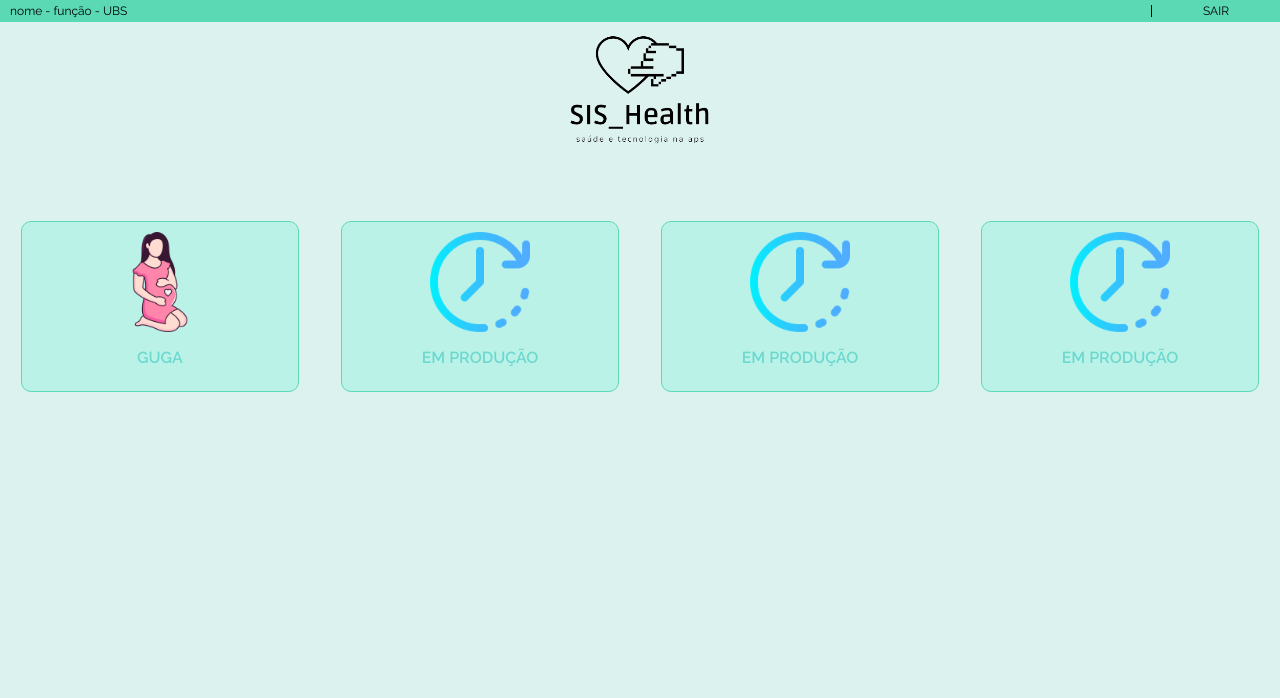
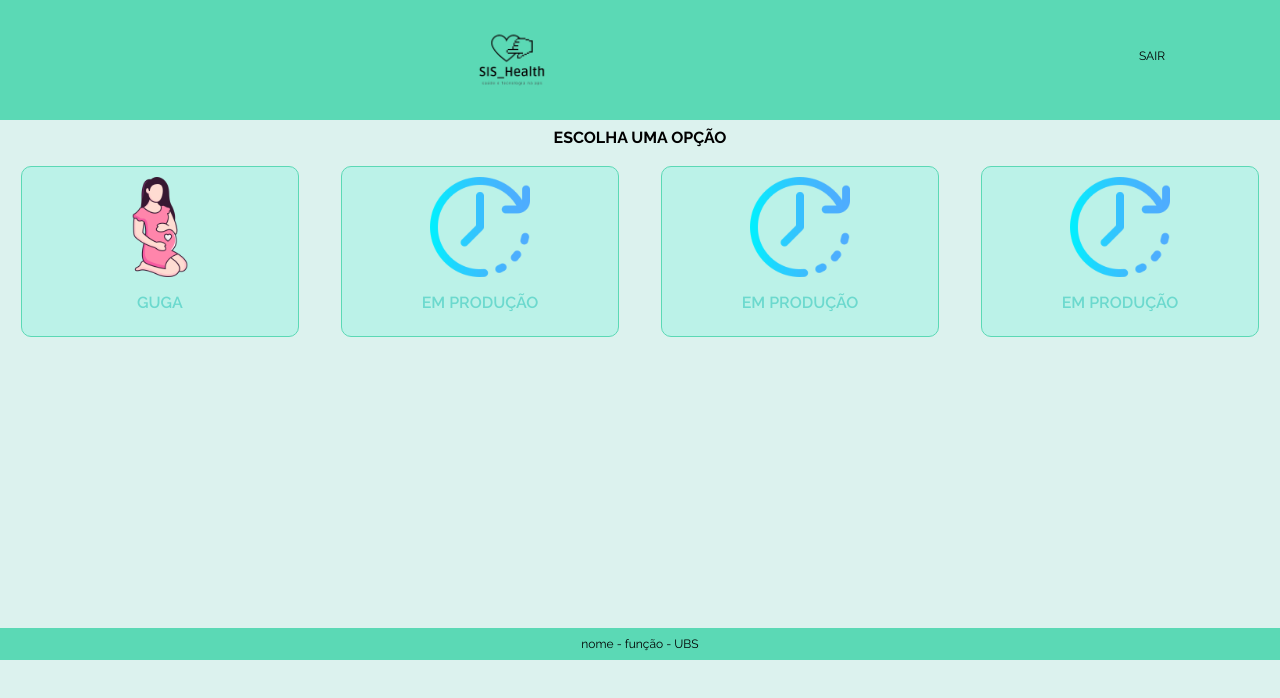
Before and after one commit to bruvini/SIS_Health, a plain HTML site: page home.html in a window 1280 px wide. Drawn offline with Linux system fonts and the light colour scheme.

Commit message:
criação rodapé com dados que virão do array

```diff
--- a/home.css
+++ b/home.css
@@ -4,39 +4,41 @@
 }
 
 .logo {
-    width: 20%;
-    margin: -60px 0 0 40%;
-    text-align: center;
+    display: block;
+    margin-left: auto;
+    margin-right: auto;
+    width: 120px;
 }
 
 .cabecalho__infos {
     background-color: #5BD9B5;
     display: grid;
-    grid-template-columns: 90% 10%;
+    grid-template-columns: 80% 20%;
     text-align: center;
     font-size: 12px;
-    padding: 5px 0;
-}
-
-.cabecalho__array {
-    border-right: 1px solid black;
-    text-align: left;
-    margin-left: 10px;
 }
 
 .cabecalho__sair {
     color: black;
     text-decoration: none;
+    padding-top: 50px;
 }
 
 .cabecalho__sair:hover {
-    background-color: #BBF2E8;
+    background-color: #DCF2EE;
+    font-weight: 700;
+}
+
+.conteudo__titulo{
+    text-align: center;
+    margin-top: 10px;
     font-weight: 700;
 }
 
 .menu{
     display: flex;
     justify-content: space-around;
+    margin-top: 20px;
 }
 
 .botao {
@@ -64,3 +66,15 @@
 .botao__titulo{
     margin: 15px 0;
 }
+
+.rodape{
+    background-color: #5BD9B5;
+    text-align: center;
+    font-size: 12px;
+    margin-top: 22.7%;
+}
+
+.rodape__array {
+    text-align: center;
+    padding: 10px;
+}
--- a/home.html
+++ b/home.html
@@ -19,15 +19,17 @@
     <title>Página Inicial | ATIPO</title>
     <link rel="icon" type="image/x-icon" href="/img/favicon32.png">
 </head>
+
 <body>
 <header class="cabecalho">
     <div class="cabecalho__infos">
-        <p class="cabecalho__array">nome - função - UBS</p>
+        <img src="/img/LogoEscrito.png" alt="Logo" class="logo">
         <a href="#" class="cabecalho__sair">SAIR</a>
     </div>
-    <img src="/img/LogoEscrito.png" alt="Logo" class="logo">
 </header>
-<section class="menu">
+<section class="conteudo">
+    <p class="conteudo__titulo">ESCOLHA UMA OPÇÃO</p>
+    <div class="menu">
         <a href="https://docs.google.com/spreadsheets/d/1m0GFRdFm42HhYvZYV-W4j8ubmcxex3-MadR4QinLGeY/edit?usp=share_link" target="_blank" class="botao">
             <img src="/img/gravidez.png" alt="" class="botao__logo">
             <p class="botao__titulo">GUGA</p>
@@ -44,7 +46,14 @@
             <img src="/img/clock.png" alt="" class="botao__logo">
             <p class="botao__titulo">EM PRODUÇÃO</p>
         </a>
+    </div>
 </section>
+
+<footer class="rodape">
+    <div class="rodape__infos">
+        <p class="rodape__array">nome - função - UBS</p>
+    </div>
+</footer>
 </body>
 
 </html>
```
Lines whose indentation alone changed are shown as unchanged.
